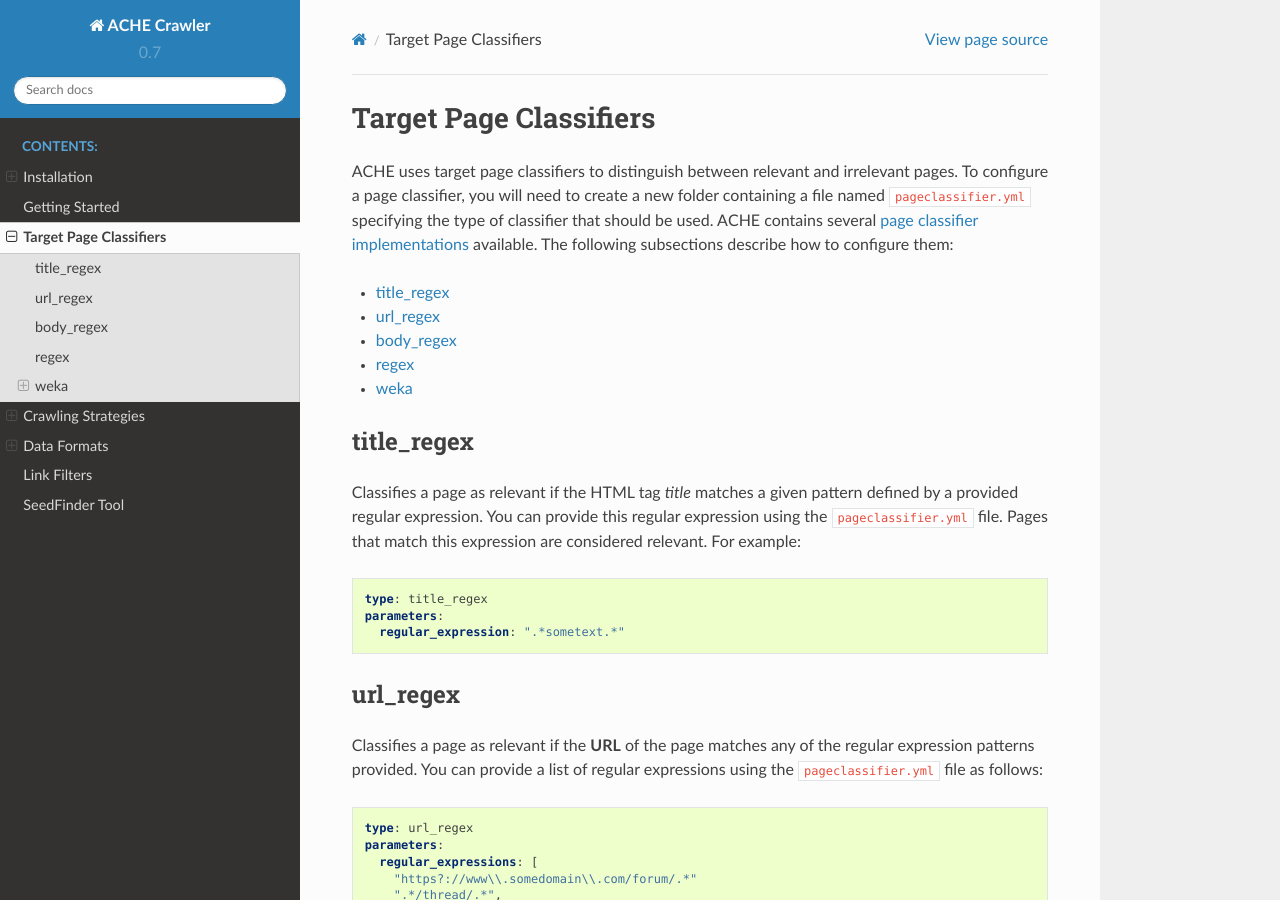
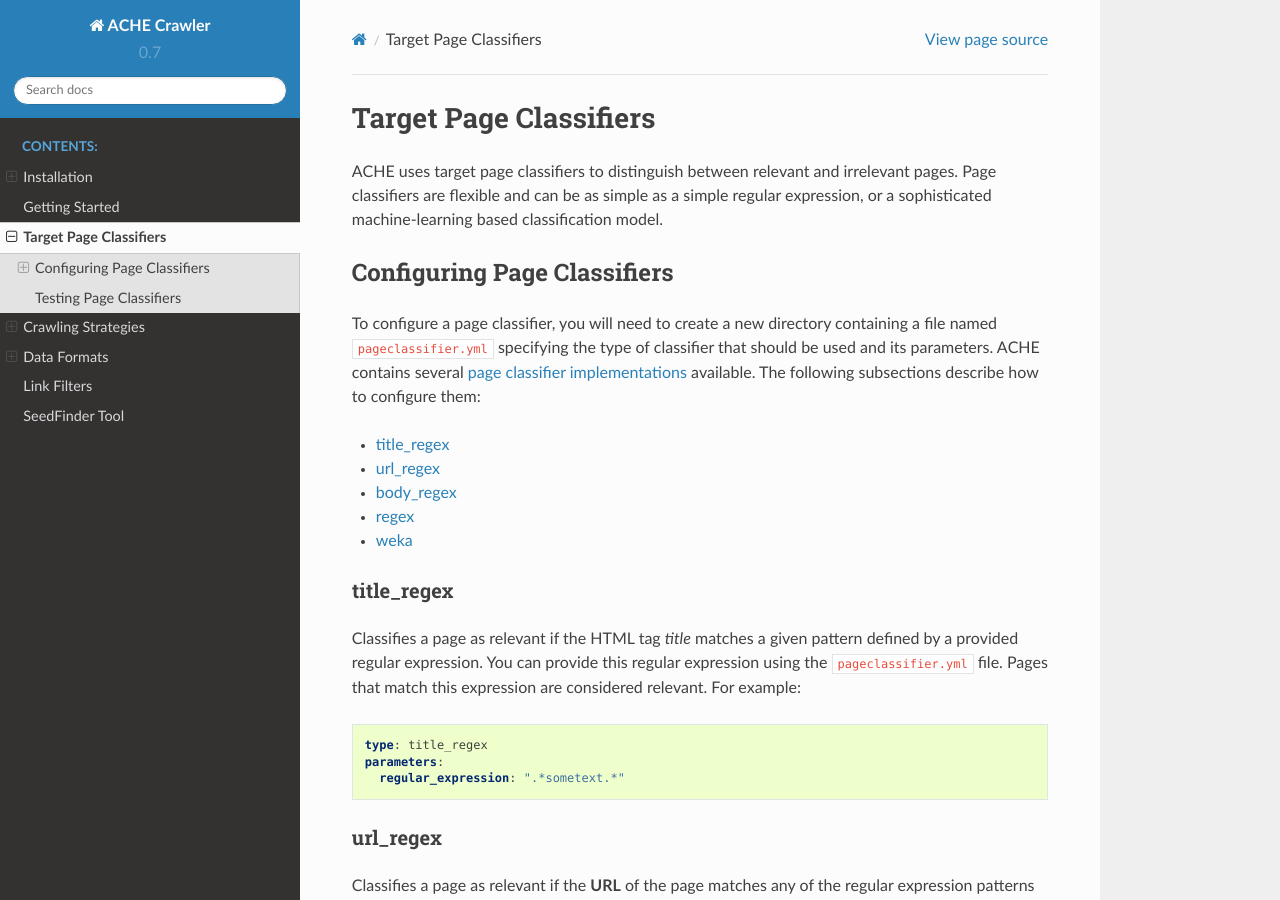
Before and after one commit to VIDA-NYU/ache, a Sphinx documentation site: the page built from docs/page-classifiers.rst, in a window 1280 px wide and 900 px high. Built offline with Sphinx 7.4.7 and the Read the Docs theme 2.0.0, drawn with Linux system fonts in a browser that asks for light colours; some of the changed text lies outside the part shown.

Commit message:
Improved documentation on Page Classifiers

```diff
--- a/docs/page-classifiers.rst
+++ b/docs/page-classifiers.rst
@@ -4,15 +4,25 @@
 .. highlight :: yaml
 
 ACHE uses target page classifiers to distinguish between relevant and irrelevant pages.
-To configure a page classifier, you will need to create a new folder containing a file named  ``pageclassifier.yml`` specifying the type of classifier that should be used.
-ACHE contains several `page classifier implementations <https://github.com/ViDA-NYU/ache/tree/master/src/main/java/focusedCrawler/target/classifier>`_ available.
-The following subsections describe how to configure them:
+Page classifiers are flexible and can be as simple as a simple regular expression,
+or a sophisticated machine-learning based classification model.
+
+Configuring Page Classifiers
+===========================
+
+To configure a page classifier, you will need to create a new directory
+containing a file named  ``pageclassifier.yml`` specifying the type of
+classifier that should be used and its parameters.
+ACHE contains several `page classifier implementations
+<https://github.com/ViDA-NYU/ache/tree/master/src/main/java/focusedCrawler/target/classifier>`_
+available. The following subsections describe how to configure them:
 
 * :ref:`title_regex <pageclassifier_title_regex>`
 * :ref:`url_regex <pageclassifier_url_regex>`
 * :ref:`body_regex <pageclassifier_body_regex>`
 * :ref:`regex <pageclassifier_regex>`
 * :ref:`weka <pageclassifier_weka>`
+
 
 .. _pageclassifier_title_regex:
 
@@ -161,3 +171,19 @@
 Example of building a page classifier using our test data::
 
   ache buildModel -c config/sample_config/stoplist.txt -o model_output -t config/sample_training_data
+
+
+.. _testing_page_classifiers:
+
+Testing Page Classifiers
+========================
+
+Once you have configured your classifier, you can verify whether it is working
+properly to classify a specific web page by running the following command::
+
+    ache run TargetClassifierTester --input-file {html-file} --model {model-config-directory}
+
+where,
+
+* ``{html-file}`` is the path to a file containing the page's HTML content and
+* ``{model-config-directory}`` is a path to the configuration directory containing your page classifier configuration.
```
